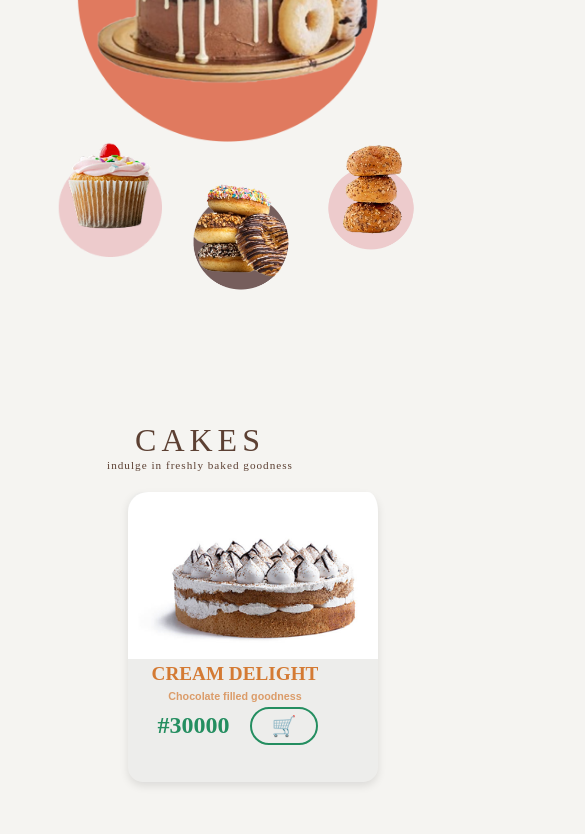
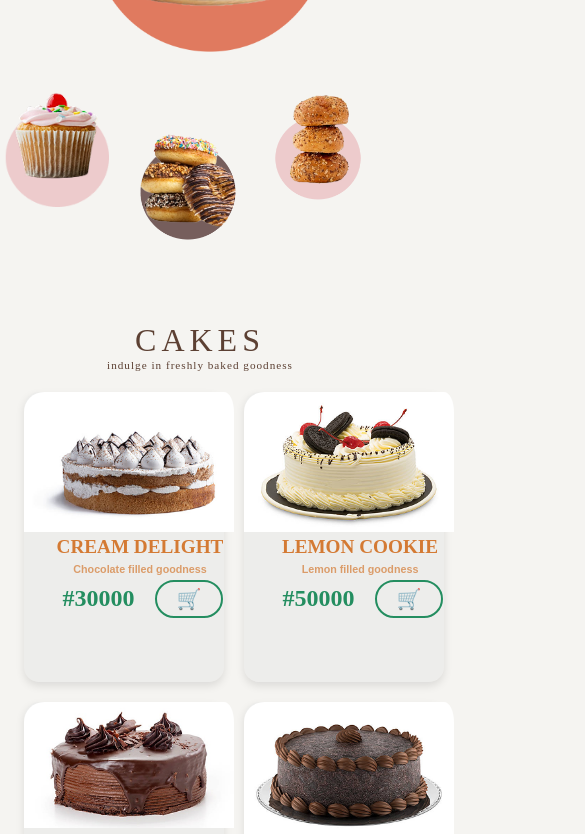
Before and after one commit to Teebabs18/BakerzBite, a React (Vite) app in the folder BakerzBite/: page / in a window 390 px wide. Shown: the part 1156-1990 px from the top of the page, 585 px wide, since content can reach past the window. Built offline with nearby package versions, Linux system fonts and the light colour scheme; a web font is replaced by a local one.

Commit message:
Respnsive changes

```diff
--- a/BakerzBite/src/index.css
+++ b/BakerzBite/src/index.css
@@ -1194,6 +1194,7 @@ iframe {
 
     .hamburger{
         display: block;
+        position: relative;
     }
     .ham-icon{
         position: relative;
@@ -1206,20 +1207,26 @@ iframe {
         justify-content: center;
     }
 
+    .logo-body .header-logo{
+        position: relative;
+        right:20%;
+    }
+
     .bakery-page{
         display: grid;
-        grid-template-columns:auto;
+        grid-template-columns:auto auto;
         grid-template-rows: 250px auto;
-        gap:100px 5px;
-        padding:0px 100px;
+        gap:60px 20px;
+        padding:0px;
     }
 
     .pastry-page{
         display: grid;
-        grid-template-columns:auto;
+        grid-template-columns:auto auto;
         grid-template-rows: 250px auto;
-        gap:100px 5px;
-        padding:0px 100px;
+        gap:60px 20px;
+        padding:0px;
+
     }
 
     .merch-body{
@@ -1243,11 +1250,39 @@ iframe {
 
     .hero-image-container {
         position: relative;
-        width: 450px;
+        width: 350px;
         height: 350px;
         display: flex;
         justify-content: center;
         align-items: center;
-        right:20%
+        right:10%
+    }
+
+    .hero-section {
+        width: 100%;
+        display: flex;
+        align-items: center;
+        justify-content: center;
+        padding: 50px 0px;
+        margin-left:0px
+    }
+
+    .cake-card{
+        width: 200px;
+        height:290px;
+        border-radius: 15px;
+        background-color: #dcdcdc4f;
+        box-shadow: 0px 4px 8px rgba(0, 0, 0, 0.1);
+        font-family: Arial, sans-serif;
+        position: relative;
+        /* left:20%; */
+    }
+
+    .cake-card .image{
+        width:220px
+    }
+
+    .cake-card .img{
+        width:210px
     }
 }
```
